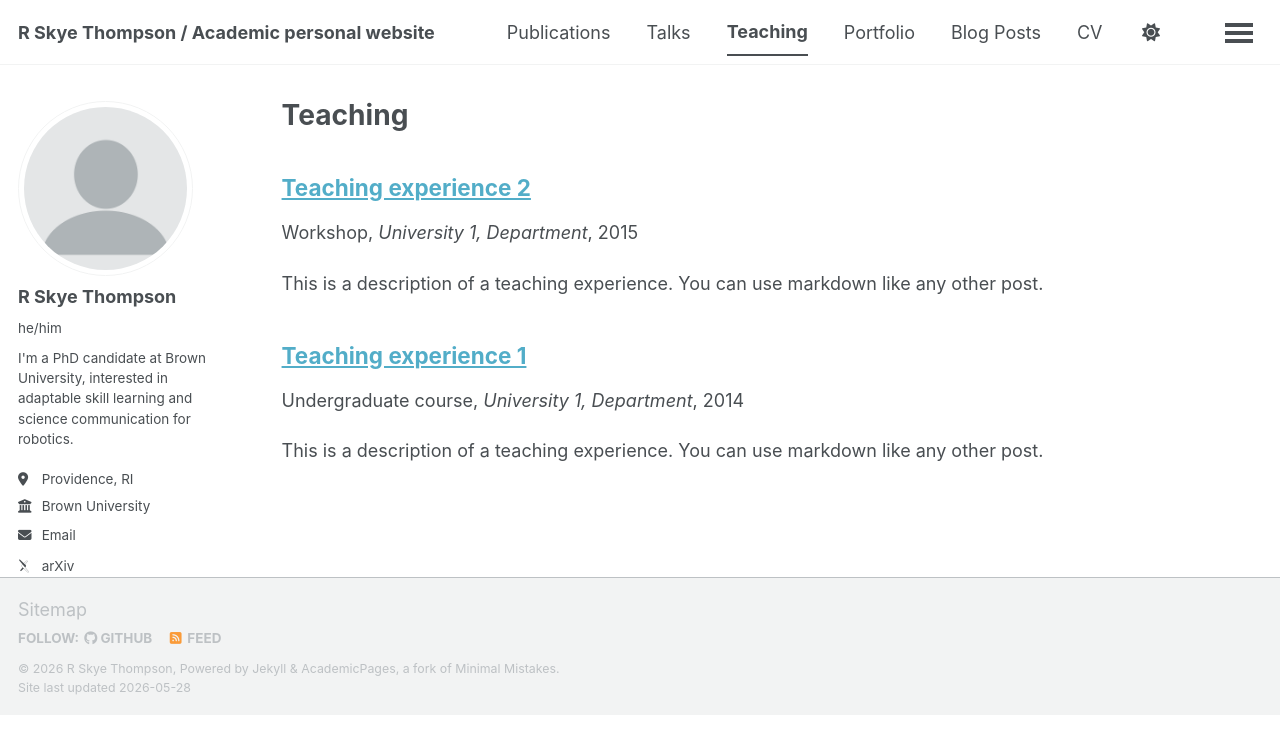
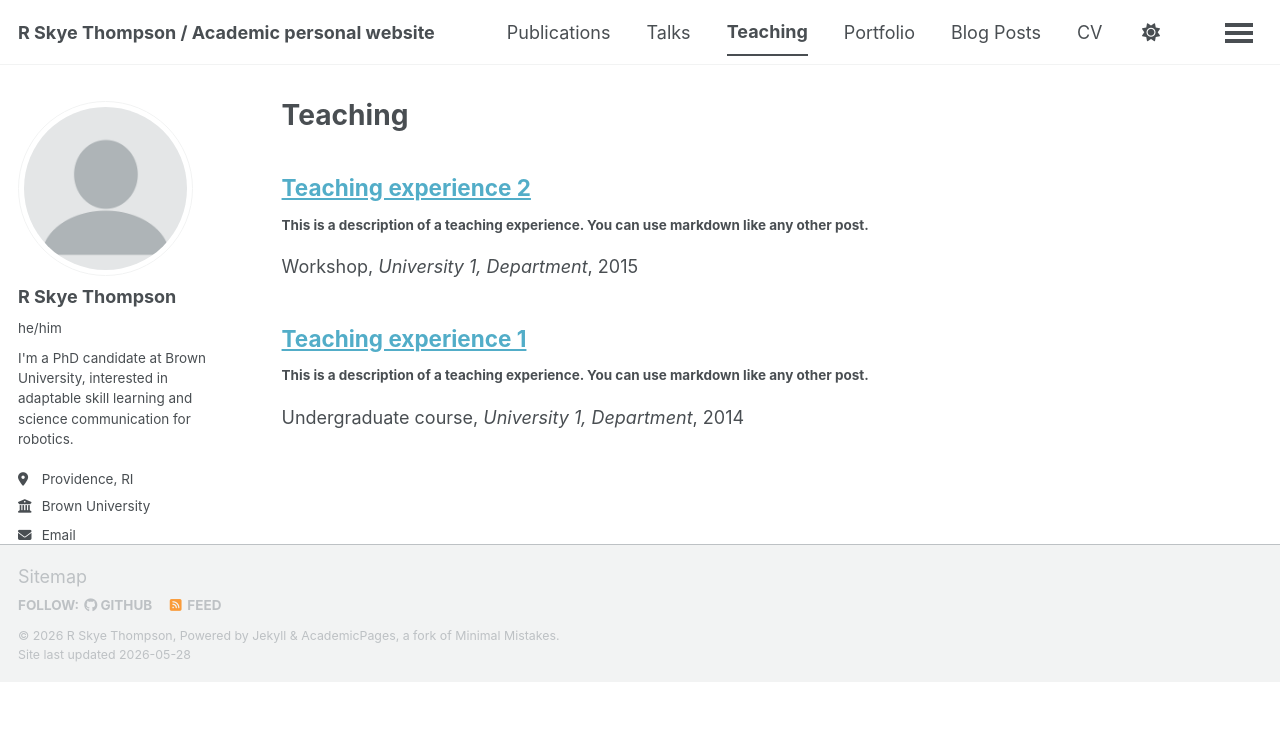
Before and after one commit to rthomp17/rthomp17.github.io, a Jekyll site: the page built from _pages/teaching.html, in a window 1280 px wide. Shown: the top 754 px of the page. Built offline with Jekyll 4.4.1, drawn with Linux system fonts in a browser that asks for light colours; some web fonts are replaced; a script bundle is joined from its source files by our own code; library files that are not in the unit come from our copies.

Commit message:
Update archive-single.html

```diff
--- a/_includes/archive-single.html
+++ b/_includes/archive-single.html
@@ -38,36 +38,36 @@
       <p class="page__meta"><i class="fa fa-clock" aria-hidden="true"></i> {% include read-time.html %}</p>
     {% endif %}
 
-        {% if post.collection == 'teaching' %}
-          <p> {{ post.type }}, <i>{{ post.venue }}</i>, {{ post.date | default: "1900-01-01" | date: "%Y" }} </p>
-        {% elsif post.collection == 'publications' %}
-          <p>Published in <i>{{ post.venue }}</i>, {{ post.date | default: "1900-01-01" | date: "%Y" }} </p>
-        {% elsif post.date %}
-         <p class="page__date"><strong><i class="fa fa-fw fa-calendar" aria-hidden="true"></i> {{ site.data.ui-text[site.locale].date_label | default: "Published:" }}</strong> <time datetime="{{ post.date | default: "1900-01-01" | date_to_xmlschema }}">{{ post.date | default: "1900-01-01" | date: "%B %d, %Y" }}</time></p>
-        {% endif %}
-
     {% if post.excerpt and site.read_more != 'enabled' %}
-    <p class="archive__item-excerpt" itemprop="description">{{ post.excerpt | markdownify }}</p>
+    <b class="archive__item-excerpt" itemprop="description">{{ post.excerpt | markdownify }}</b>
     {% elsif post.excerpt and site.read_more == 'enabled' %}
     <p class="archive__item-excerpt" itemprop="description"><p>{{ post.excerpt | markdownify | remove: '<p>' | remove: '</p>' }}<strong><a href="{{ base_path }}{{ post.url }}" rel="permalink"> Read more</a></strong></p></p>
     {% endif %}
 
+    {% if post.collection == 'teaching' %}
+      <p> {{ post.type }}, <i>{{ post.venue }}</i>, {{ post.date | default: "1900-01-01" | date: "%Y" }} </p>
+    {% elsif post.collection == 'publications' %}
+      <i>Published in {{ post.venue }}, {{ post.date | default: "1900-01-01" | date: "%Y" }} </i>
+    {% elsif post.date %}
+     <p class="page__date"><strong><i class="fa fa-fw fa-calendar" aria-hidden="true"></i> {{ site.data.ui-text[site.locale].date_label | default: "Published:" }}</strong> <time datetime="{{ post.date | default: "1900-01-01" | date_to_xmlschema }}">{{ post.date | default: "1900-01-01" | date: "%B %d, %Y" }}</time></p>
+    {% endif %}
+
     {% if post.citation and post.paperurl and post.slidesurl and post.bibtexurl %}
-      <p>Recommended citation: {{ post.citation }}<br /><a href="{{ post.paperurl }}">Download Paper</a> | <a href="{{ post.slidesurl }}">Download Slides</a> | <a href="{{ post.bibtexurl }}">Download Bibtex</a></p>
+      <p><i>Recommended citation: {{ post.citation }}</i><br /><a href="{{ post.paperurl }}">Download Paper</a> | <a href="{{ post.slidesurl }}">Download Slides</a> | <a href="{{ post.bibtexurl }}">Download Bibtex</a></p>
     {% elsif post.citation and post.paperurl and post.slidesurl %}
-      <p>Recommended citation: {{ post.citation }}<br /><a href="{{ post.paperurl }}">Download Paper</a> | <a href="{{ post.slidesurl }}">Download Slides</a></p>
+      <p><i>Recommended citation: {{ post.citation }}</i><br /><a href="{{ post.paperurl }}">Download Paper</a> | <a href="{{ post.slidesurl }}">Download Slides</a></p>
     {% elsif post.citation and post.paperurl and post.bibtexurl %}
-      <p>Recommended citation: {{ post.citation }}<br /><a href="{{ post.paperurl }}">Download Paper</a> | <a href="{{ post.bibtexurl }}">Download Bibtex</a></p>
+      <p><i>Recommended citation: {{ post.citation }}</i><br /><a href="{{ post.paperurl }}">Download Paper</a> | <a href="{{ post.bibtexurl }}">Download Bibtex</a></p>
     {% elsif post.citation and post.paperurl %}
-      <p>Recommended citation: {{ post.citation }}<br /><a href="{{ post.paperurl }}">Download Paper</a></p>
+      <p><i>Recommended citation: {{ post.citation }}</i><br /><a href="{{ post.paperurl }}">Download Paper</a></p>
     {% elsif post.citation and post.slidesurl and post.bibtexurl %}
-      <p>Recommended citation: {{ post.citation }}<br /><a href="{{ post.slidesurl }}">Download Slides</a> | <a href="{{ post.bibtexurl}}">Download Bibtex</a></p>
+      <p><i>Recommended citation: {{ post.citation }}</i><br /><a href="{{ post.slidesurl }}">Download Slides</a> | <a href="{{ post.bibtexurl}}">Download Bibtex</a></p>
     {% elsif post.citation and post.slidesurl %}
-      <p>Recommended citation: {{ post.citation }}<br /><a href="{{ post.slidesurl }}">Download Slides</a></p>
+      <p><i>Recommended citation: {{ post.citation }}</i><br /><a href="{{ post.slidesurl }}">Download Slides</a></p>
     {% elsif post.citation and post.bibtexurl %}
-      <p>Recommended citation: {{ post.citation }}<br /><a href="{{ post.bibtexurl }}">Download Bibtex</a></p>
+      <p><i>Recommended citation: {{ post.citation }}</i><br /><a href="{{ post.bibtexurl }}">Download Bibtex</a></p>
     {% elsif post.citation %}
-      <p>Recommended citation: {{ post.citation }}</p>
+      <p><i>Recommended citation: {{ post.citation }}</i></p>
     {% elsif post.paperurl and post.bibtexurl %}
       <p><a href="{{ post.paperurl }}">Download Paper</a> | <a href="{{ post.bibtexurl }}">Download Bibtex</a></p>
     {% elsif post.paperurl %}
```
